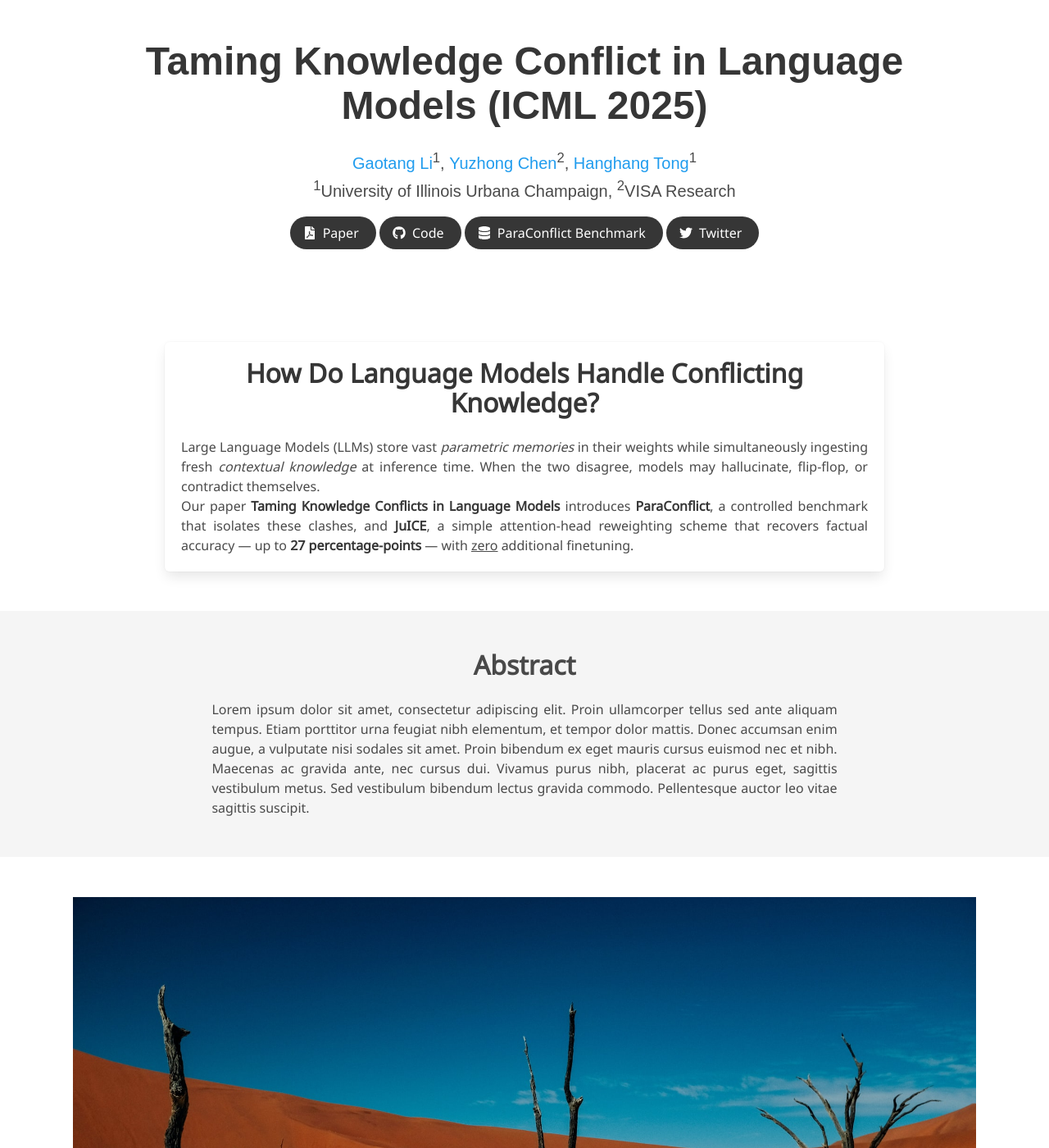
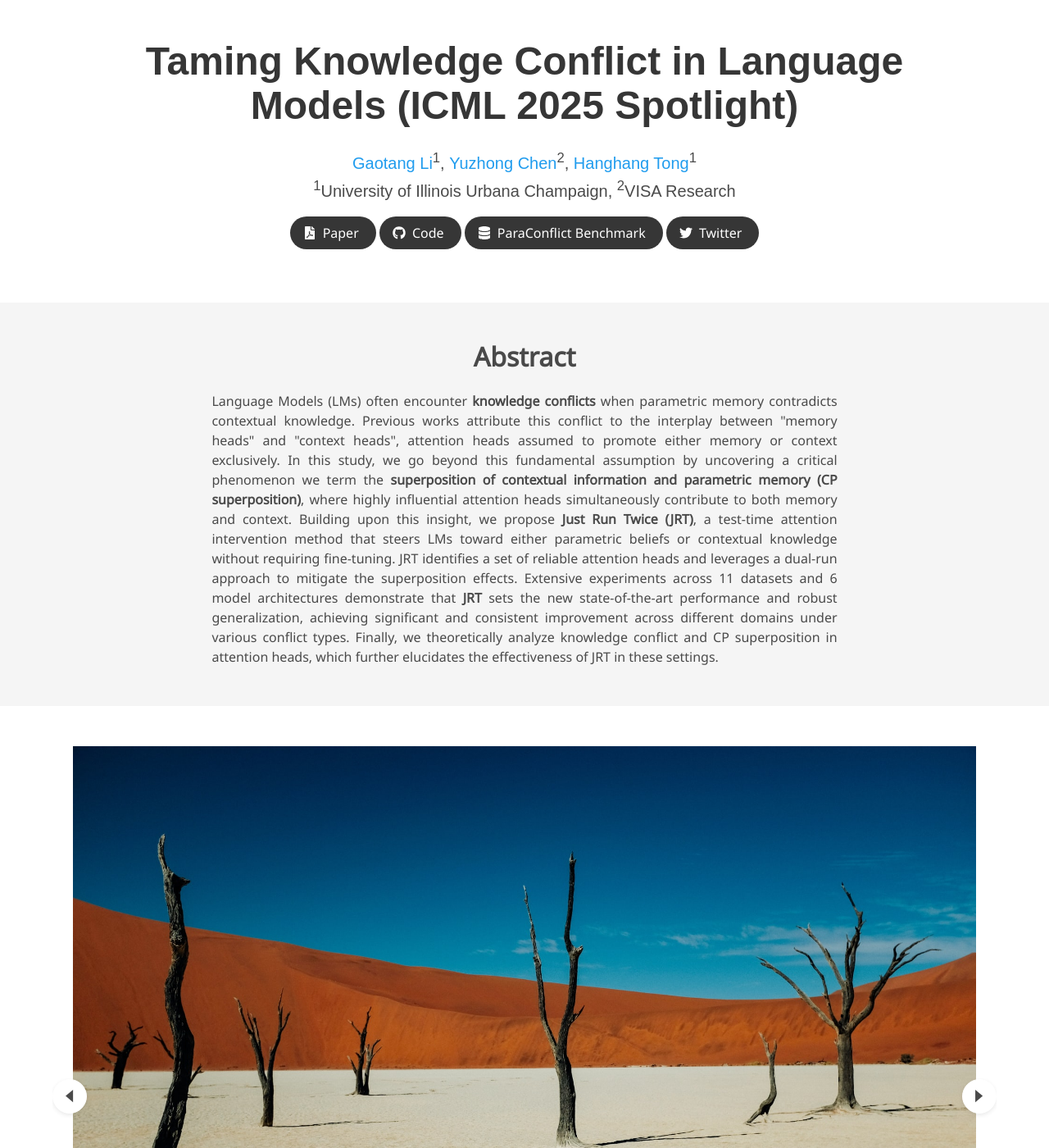
Before and after one commit to GaotangLi/GaotangLi.github.io, a Jekyll site: the page project_page/Taming-Knowledge-Conflict/index.html, which Jekyll copies as it is, in a window 1280 px wide and 1400 px high. Shown: the whole window at 82% size. Built offline with Jekyll 4.4.1, drawn with Linux system fonts in a browser that asks for light colours; nearby versions of some CDN libraries; some web fonts are replaced; library files that are not in the unit come from our copies; a style sheet for code colours, icons or effects is not loaded.

Commit message:
update abs

```diff
--- a/project_page/Taming-Knowledge-Conflict/index.html
+++ b/project_page/Taming-Knowledge-Conflict/index.html
@@ -32,7 +32,7 @@
       <div class="container is-max-desktop">
         <div class="columns is-centered">
           <div class="column has-text-centered">
-            <h1 class="title is-1 publication-title">Taming Knowledge Conflict in Language Models (ICML 2025)</h1>
+            <h1 class="title is-1 publication-title">Taming Knowledge Conflict in Language Models (ICML 2025 Spotlight)</h1>
             <div class="is-size-5 publication-authors">
               <!-- Paper authors -->
               <span class="author-block">
@@ -118,37 +118,6 @@
 </section>
 
 
-<section class="section">
-  <div class="container is-max-desktop">
-    <div class="columns is-centered">
-      <div class="column is-11">
-        <!-- boxed, lightly-shaded panel -->
-        <div class="box">
-          <h2 class="title is-3 has-text-centered">
-            How Do Language Models Handle Conflicting Knowledge?
-          </h2>
-
-          <p class="has-text-justified">
-            Large Language Models (LLMs) store vast <em>parametric memories</em> in their
-            weights while simultaneously ingesting fresh <em>contextual knowledge</em> at
-            inference time.  When the two disagree, models may hallucinate, flip-flop,
-            or contradict themselves.
-          </p>
-
-          <p class="has-text-justified">
-            Our paper <strong>Taming Knowledge Conflicts in Language Models</strong>
-            introduces <strong>ParaConflict</strong>, a controlled benchmark that isolates
-            these clashes, and <strong>JuICE</strong>, a simple attention-head
-            reweighting scheme that recovers factual accuracy — up to
-            <strong>27 percentage-points</strong> — with <u>zero</u> additional finetuning.
-          </p>
-        </div>
-      </div>
-    </div>
-  </div>
-</section>
-
-
 <!-- Paper abstract -->
 <section class="section hero is-light">
   <div class="container is-max-desktop">
@@ -157,7 +126,7 @@
         <h2 class="title is-3">Abstract</h2>
         <div class="content has-text-justified">
           <p>
-            Lorem ipsum dolor sit amet, consectetur adipiscing elit. Proin ullamcorper tellus sed ante aliquam tempus. Etiam porttitor urna feugiat nibh elementum, et tempor dolor mattis. Donec accumsan enim augue, a vulputate nisi sodales sit amet. Proin bibendum ex eget mauris cursus euismod nec et nibh. Maecenas ac gravida ante, nec cursus dui. Vivamus purus nibh, placerat ac purus eget, sagittis vestibulum metus. Sed vestibulum bibendum lectus gravida commodo. Pellentesque auctor leo vitae sagittis suscipit.
+            Language Models (LMs) often encounter <strong>knowledge conflicts</strong> when parametric memory contradicts contextual knowledge. Previous works attribute this conflict to the interplay between "memory heads" and "context heads", attention heads assumed to promote either memory or context exclusively. In this study, we go beyond this fundamental assumption by uncovering a critical phenomenon we term the <strong>superposition of contextual information and parametric memory (CP superposition)</strong>, where highly influential attention heads simultaneously contribute to both memory and context. Building upon this insight, we propose <strong>Just Run Twice (JRT)</strong>, a test-time attention intervention method that steers LMs toward either parametric beliefs or contextual knowledge without requiring fine-tuning. JRT identifies a set of reliable attention heads and leverages a dual-run approach to mitigate the superposition effects. Extensive experiments across 11 datasets and 6 model architectures demonstrate that <strong>JRT</strong> sets the new state-of-the-art performance and robust generalization, achieving significant and consistent improvement across different domains under various conflict types. Finally, we theoretically analyze knowledge conflict and CP superposition in attention heads, which further elucidates the effectiveness of JRT in these settings.
           </p>
         </div>
       </div>
```
